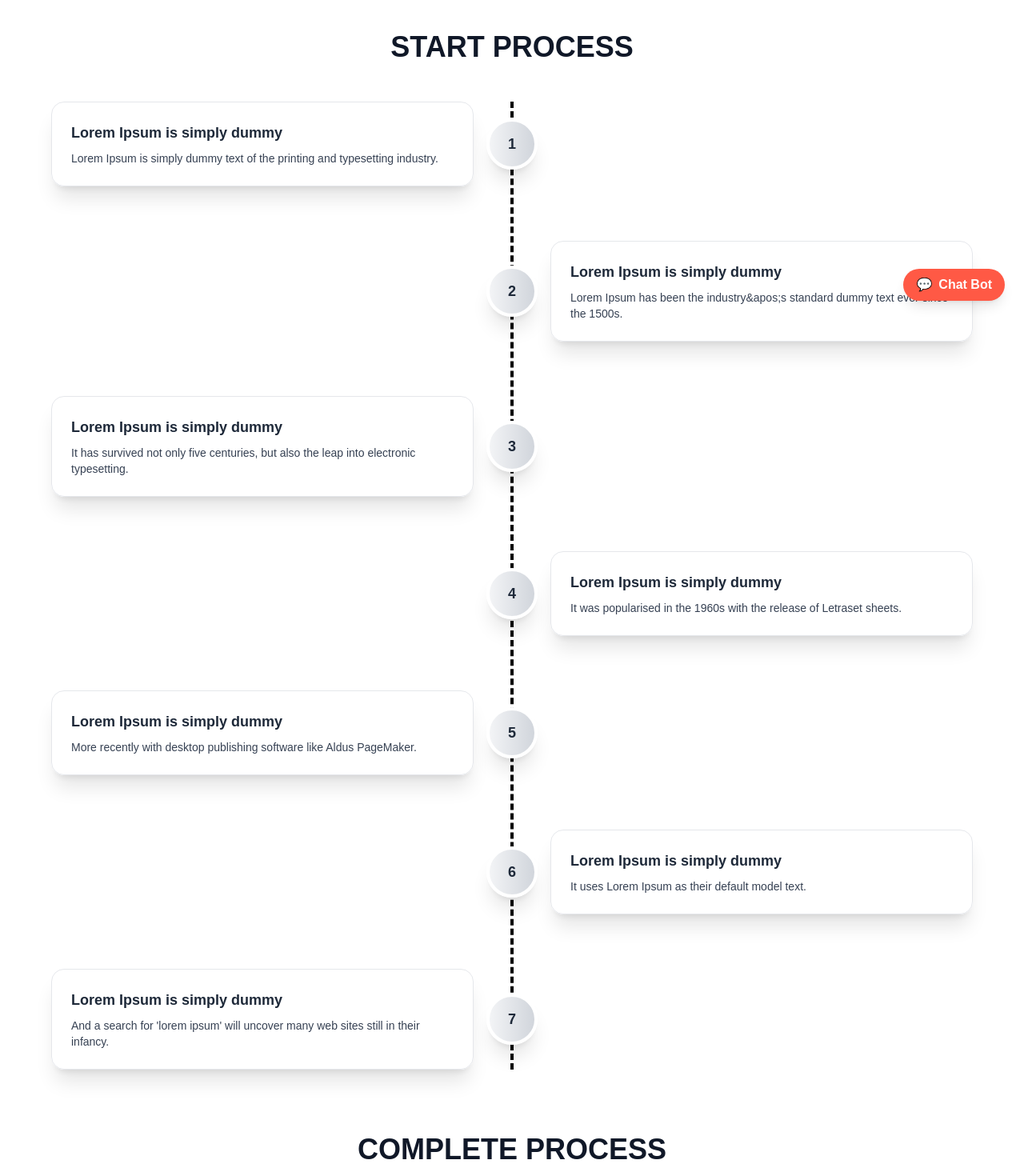
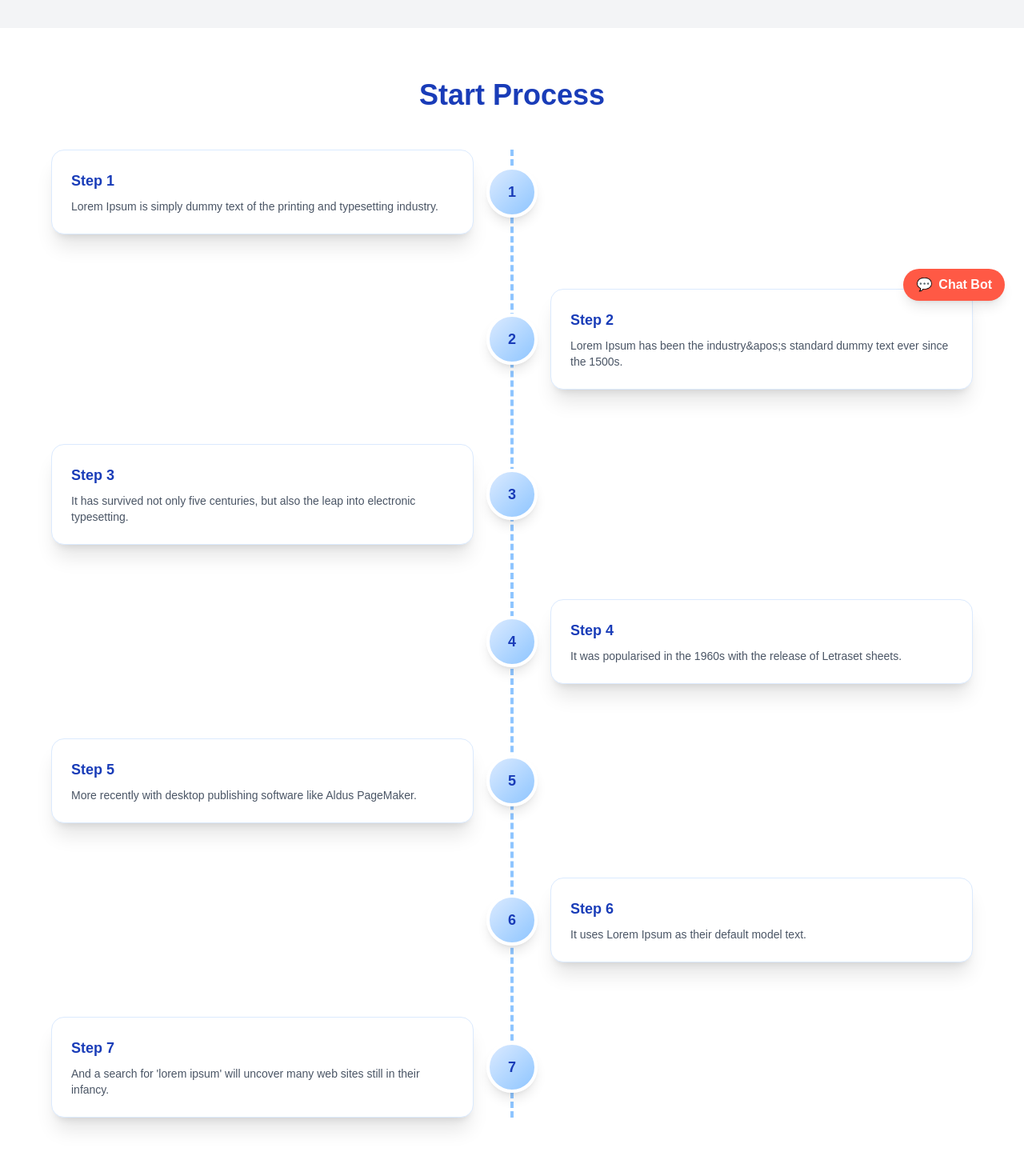
Before and after one commit to profesjk/Lokachakra-Frontend-temporary, a Next.js app: page /roadmap in a window 1280 px wide. Shown: the part 400-1870 px from the top of the page at 80% size. Built offline with nearby package versions, Linux system fonts and the light colour scheme.

Commit message:
bug fixes v1.9.0.1

```diff
--- a/src/app/aboutus/page.tsx
+++ b/src/app/aboutus/page.tsx
@@ -21,20 +21,21 @@ export default function About() {
   return (
     <>
       <Navbar />
-     <section className="bg-gray-100 text-center py-20 px-4">
+      <section className="bg-gray-100 text-center py-20 px-4 mt-16">
         <div className="max-w-4xl mx-auto">
-        <h2 className="text-4xl md:text-5xl font-serif font-medium text-gray-800 mb-6">
+          <h2 className="text-4xl md:text-5xl font-bold text-blue-800 mb-6">
             About Us
           </h2>
-        <p className="text-gray-700 text-base md:text-lg leading-relaxed tracking-wide font-medium mb-10">
-          Lorem Ipsum is simply dummy text of the printing and typesetting industry.
-          Lorem Ipsum has been the industry&apos;s standard dummy text ever since the 1500s,
+          <p className="text-gray-600 text-base md:text-lg leading-relaxed tracking-wide font-medium mb-10">
+            We are building a vibrant ecosystem to connect founders, investors, mentors, and changemakers.
+            Our mission is to empower innovation through meaningful collaboration and inclusive growth.
           </p>
-        <button className="bg-[#000fff] text-white text-lg px-6 py-2 rounded-full hover:bg-[#0066FF] transition">
+          <button className="bg-[#0066FF] text-white text-lg px-6 py-2 rounded-full hover:bg-blue-700 transition">
             Get Started
           </button>
         </div>
       </section>
+
       <section className="flex flex-col md:flex-row items-center justify-between px-6 md:px-20 py-16 bg-white">
 
         {/* Left Side - Image */}
--- a/src/app/blogs/page.tsx
+++ b/src/app/blogs/page.tsx
@@ -32,7 +32,7 @@ export default function Blogs() {
     return (
         <>
         <Navbar />
-            <section className="bg-gray-100 text-center py-20 px-4">
+            <section className="bg-gray-100 text-center py-20 px-4 mt-15">
                 <div className="max-w-4xl mx-auto">
                     <h2 className="text-4xl md:text-5xl font-serif font-medium text-gray-800 mb-6">
                         Blogs
--- a/src/app/contactus/page.tsx
+++ b/src/app/contactus/page.tsx
@@ -8,7 +8,7 @@ export default function ContactUs() {
     return (
         <>
         <Navbar />
-            <section className="bg-gray-100 text-center py-20 px-4">
+            <section className="bg-gray-100 text-center py-20 px-4 mt-15">
                 <div className="max-w-4xl mx-auto">
                     <h2 className="text-4xl md:text-5xl font-serif font-medium text-gray-800 mb-6">
                         Contact Us
--- a/src/app/howitworks/page.tsx
+++ b/src/app/howitworks/page.tsx
@@ -7,7 +7,7 @@ export default function HowItWorks(){
     return(
         <>
         <Navbar />
-        <section className="bg-gray-100 text-center py-20 px-4">
+        <section className="bg-gray-100 text-center py-20 px-4 mt-15">
                 <div className="max-w-4xl mx-auto">
                     <h2 className="text-4xl md:text-5xl font-serif font-medium text-gray-800 mb-6">
                         How It Works
--- a/src/app/privacy-policy/page.tsx
+++ b/src/app/privacy-policy/page.tsx
@@ -7,7 +7,7 @@ export default function PrivacyPolicy() {
   return (
     <>
     <Navbar />
-      <section className="bg-gray-100 text-center py-20 px-4">
+      <section className="bg-gray-100 text-center py-20 px-4 mt-15">
         <div className="max-w-4xl mx-auto">
           <h2 className="text-4xl md:text-5xl font-serif font-medium text-gray-800 mb-6">
             Privacy Policy
--- a/src/app/roadmap/page.tsx
+++ b/src/app/roadmap/page.tsx
@@ -16,8 +16,8 @@ const steps = [
 export default function Roadmap() {
     return (
         <>
-        <Navbar />
-            <section className="bg-gray-100 text-center py-20 px-4">
+            <Navbar />
+            <section className="bg-gray-100 text-center py-20 px-4 mt-15">
                 <div className="max-w-4xl mx-auto">
                     <h2 className="text-4xl md:text-5xl font-serif font-medium text-gray-800 mb-6">
                         Roadmap
@@ -35,14 +35,14 @@ export default function Roadmap() {
             {/* Roadmap Flow Section */}
             <section className="relative bg-white py-16 px-4">
                 {/* Title */}
-                <h2 className="text-center text-3xl md:text-4xl font-bold text-gray-900 mb-12">
-                    START PROCESS
+                <h2 className="text-center text-3xl md:text-4xl font-bold text-blue-800 mb-12">
+                    Start Process
                 </h2>
 
                 {/* Timeline */}
                 <div className="relative max-w-6xl mx-auto">
                     {/* Central dashed line */}
-                    <div className="absolute top-0 left-1/2 transform -translate-x-1/2 h-full w-1 border-l-4 border-dashed border-black z-0"></div>
+                    <div className="absolute top-0 left-1/2 transform -translate-x-1/2 h-full w-1 border-l-4 border-dashed border-blue-300 z-0"></div>
 
                     {/* Steps */}
                     <div className="flex flex-col gap-17">
@@ -60,18 +60,17 @@ export default function Roadmap() {
                                         className={`relative md:w-1/2 z-10 mt-12 md:mt-0 ${isLeft ? 'md:pr-12' : 'md:pl-12'
                                             }`}
                                     >
-                                        <div className="bg-white/30 backdrop-blur-md rounded-2xl shadow-xl border border-gray-200 p-6 hover:scale-[1.02] transition-transform duration-300">
-
-                                            <h3 className="font-bold text-gray-800 text-lg mb-2">
-                                                Lorem Ipsum is simply dummy
+                                        <div className="bg-white rounded-2xl shadow-xl border border-blue-100 p-6 hover:scale-[1.02] transition-transform duration-300">
+                                            <h3 className="font-bold text-blue-800 text-lg mb-2">
+                                                Step {index + 1}
                                             </h3>
-                                            <p className="text-sm text-gray-700">{text}</p>
+                                            <p className="text-sm text-gray-600">{text}</p>
                                         </div>
                                     </div>
 
-                                    {/* Circle Number with spacing */}
+                                    {/* Circle Number */}
                                     <div className="absolute left-1/2 transform -translate-x-1/2 md:top-1/2 md:-translate-y-1/2 -top-6 z-20">
-                                        <div className="w-16 h-16 rounded-full bg-gradient-to-r from-gray-100 to-gray-300 border-4 border-white flex items-center justify-center font-bold text-gray-800 text-lg shadow-xl">
+                                        <div className="w-16 h-16 rounded-full bg-gradient-to-br from-blue-100 to-blue-300 border-4 border-white flex items-center justify-center font-bold text-blue-800 text-lg shadow-lg">
                                             {index + 1}
                                         </div>
                                     </div>
@@ -82,10 +81,12 @@ export default function Roadmap() {
                 </div>
 
                 {/* End Title */}
-                <h2 className="text-center text-3xl md:text-4xl font-bold text-gray-900 mt-20">
-                    COMPLETE PROCESS
+                <h2 className="text-center text-3xl md:text-4xl font-bold text-blue-800 mt-20">
+                    Complete Process
                 </h2>
             </section>
+
+
             {/* Buffer Text */}
             <section className="bg-white px-4 md:px-16 py-16">
                 <div className="max-w-5xl mx-auto text-center">
--- a/src/app/sections/CustomHeroSlider.tsx
+++ b/src/app/sections/CustomHeroSlider.tsx
@@ -35,7 +35,7 @@ const CustomHeroSlider = () => {
 
   return (
     <section
-      className="py-20 bg-cover bg-center text-white"
+      className="py-20 bg-cover bg-center text-white mt-15"
       style={{ backgroundImage: "url('/banner.png')" }}
     >
       <div className="max-w-7xl mx-auto px-4">
--- a/src/app/services/page.tsx
+++ b/src/app/services/page.tsx
@@ -8,7 +8,7 @@ export default function Services(){
     return(
         <>
         <Navbar />
-        <section className="bg-gray-100 text-center py-20 px-4">
+        <section className="bg-gray-100 text-center py-20 px-4 mt-15">
                 <div className="max-w-4xl mx-auto">
                     <h2 className="text-4xl md:text-5xl font-serif font-medium text-gray-800 mb-6">
                         Services
--- a/src/app/testimonial/page.tsx
+++ b/src/app/testimonial/page.tsx
@@ -7,7 +7,7 @@ export default function Testimonial(){
     return(
         <>
         <Navbar />
-        <section className="bg-gray-100 text-center py-20 px-4">
+        <section className="bg-gray-100 text-center py-20 px-4 mt-15">
                 <div className="max-w-4xl mx-auto">
                     <h2 className="text-4xl md:text-5xl font-serif font-medium text-gray-800 mb-6">
                         Testimonials
--- a/src/app/tnc/page.tsx
+++ b/src/app/tnc/page.tsx
@@ -7,7 +7,7 @@ export default function TermsAndConditions() {
   return (
     <>
     <Navbar />
-      <section className="bg-gray-100 text-center py-20 px-4">
+      <section className="bg-gray-100 text-center py-20 px-4 mt-15">
         <div className="max-w-4xl mx-auto">
           <h2 className="text-4xl md:text-5xl font-serif font-medium text-gray-800 mb-6">
             Terms and Conditions
```
Lines whose indentation alone changed are shown as unchanged.
